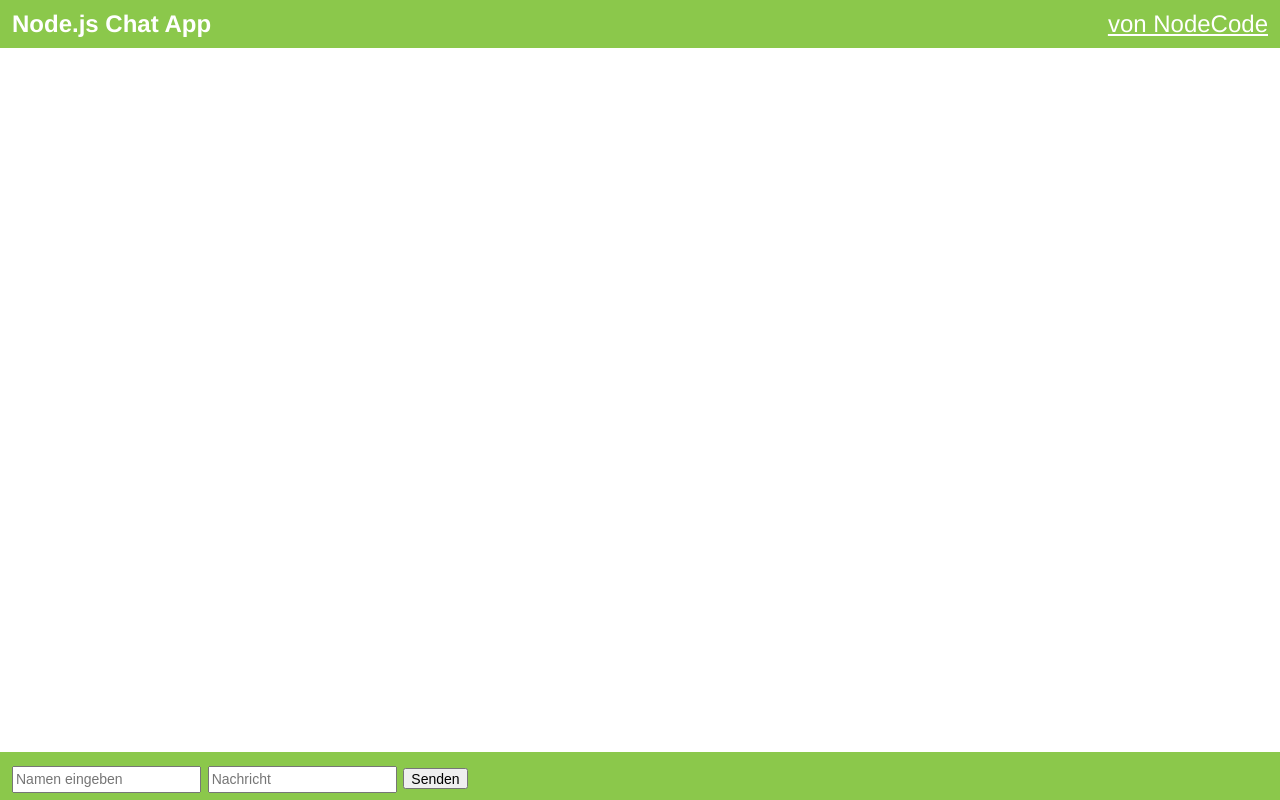
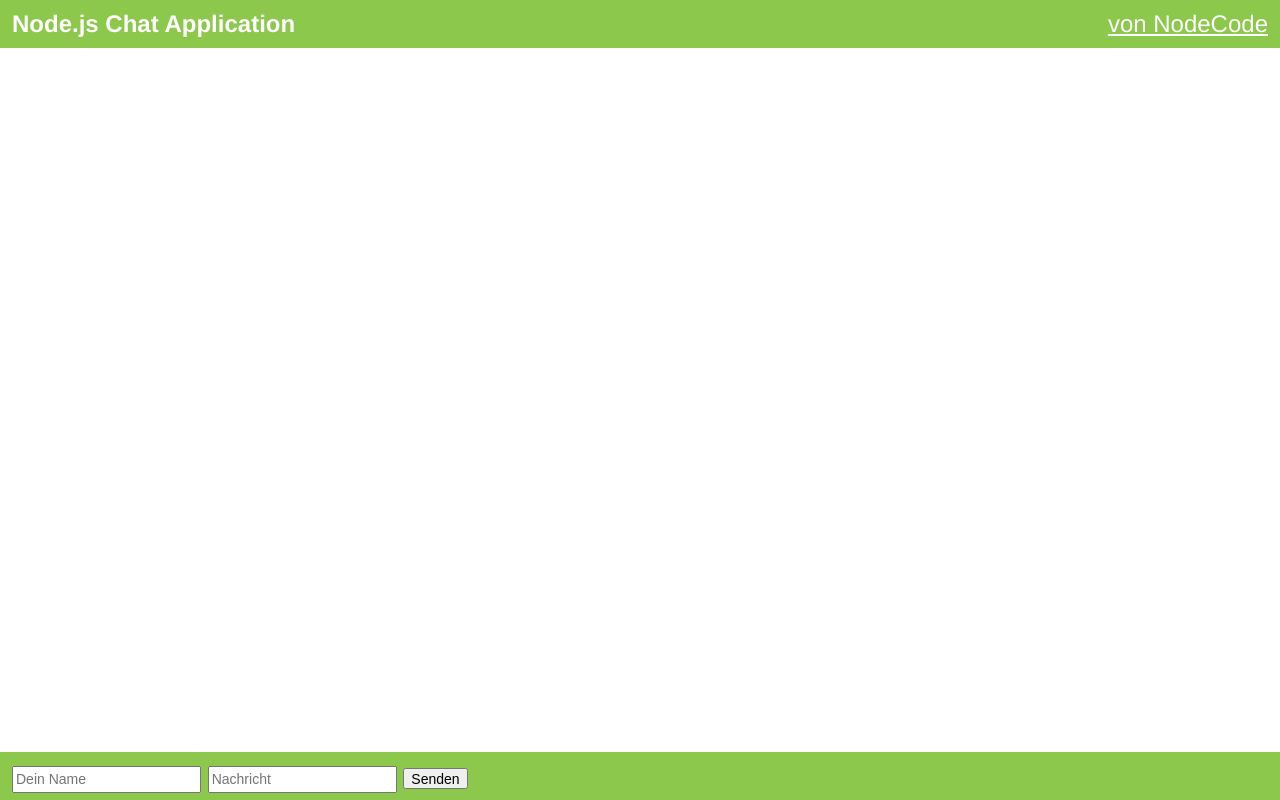
Before and after one commit to jkohlmetz/NodeChat, a website: page public/index.html in a window 1280 px wide. Drawn offline with nearby package versions, Linux system fonts and the light colour scheme; no server answers.

Commit message:
Push Test

```diff
--- a/public/index.html
+++ b/public/index.html
@@ -9,10 +9,10 @@
 <script src="client.js"></script>
 </head>
 <body>
-<header>Node.js Chat App<a href="http://nodecode.de/">von NodeCode</a></header>
+<header>Node.js Chat Application<a href="http://nodecode.de/">von NodeCode</a></header>
 <ul id="content"></ul>
 <footer>
-	<input id="name" type="text" placeholder="Namen eingeben" />
+	<input id="name" type="text" placeholder="Dein Name" />
 	<input id="text" type="text" placeholder="Nachricht" />
 	<input id="senden" type="submit" value="Senden" />
 	</footer>
```
